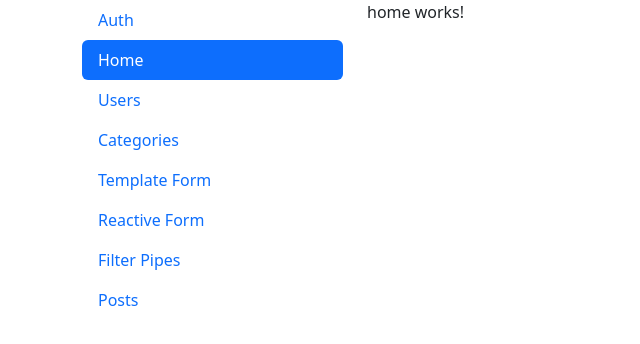
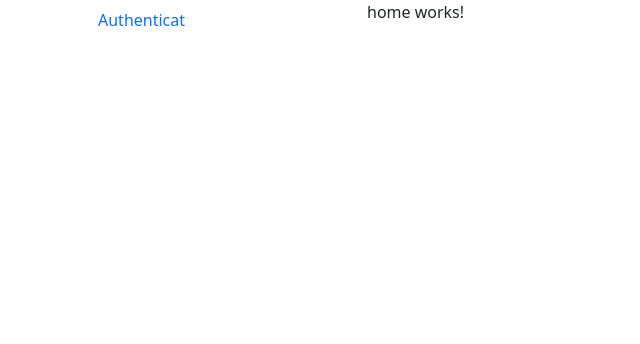
Before and after one commit to AdelBouzidi/Angular-Proj, an Angular app: page /#/auth in a window 1280 px wide. Shown: the top 344 px of the page, without its empty margins (0-640 px from the left). Built offline with nearby package versions, Linux system fonts and the light colour scheme.

Commit message:
video_113

```diff
--- a/src/app/auth/user.model.ts
+++ b/src/app/auth/user.model.ts
@@ -2,7 +2,5 @@ export class User{
     constructor(public email: string,
         public localId: string,
         private _token: string,
-        private expirationDate: Date){
-
-    }
+        private expirationDate: Date){}
 }
--- a/src/app/navigation/navigation.component.html
+++ b/src/app/navigation/navigation.component.html
@@ -1,3 +1,5 @@
+
+
     <ul class="nav flex-column nav-pills">
       <!-- Création de liens : -->
       <!-- <li class="nav-item"> <a href="/">Home</a> </li>
@@ -9,8 +11,19 @@
 
       <!-- <li class="nav-item"> <a routerLink="/">Home</a> </li>  -->
       <!-- ou bien: -->
-    <li class="nav-item"> <a class="nav-link" routerLink="/auth" routerLinkActive="active">Auth</a> </li>
+      <li class="nav-item" *ngIf="!isAuthenticated">
+      <a class="nav-link" routerLink="/auth" routerLinkActive="active">
+        Authenticat
+      </a>
+      </li>
 
+      <li class="nav-item" *ngIf="isAuthenticated">
+      <a class="nav-link" routerLink="/auth" routerLinkActive="active">
+        Logut
+      </a>
+      </li>
+
+      <div *ngIf="isAuthenticated">
       <li class="nav-item ">
         <a
         class="nav-link" [routerLink]="['/']"
@@ -27,4 +40,5 @@
       <li class="nav-item"> <a class="nav-link" [routerLink]="['/reactiveform']" routerLinkActive="active">Reactive Form</a> </li>
       <li class="nav-item"> <a class="nav-link" [routerLink]="['/filterpipes']" routerLinkActive="active">Filter Pipes</a> </li>
       <li class="nav-item"> <a class="nav-link" [routerLink]="['/posts']" routerLinkActive="active">Posts</a> </li>
+    </div>
     </ul>
--- a/src/app/navigation/navigation.component.ts
+++ b/src/app/navigation/navigation.component.ts
@@ -1,12 +1,21 @@
 import { Component, OnInit } from "@angular/core";
+import { User } from "../auth/user.model";
+import { AuthService } from "../services/auth.service";
 
 @Component({
     selector : 'App-Navigation',
     templateUrl: './navigation.component.html'
 })
 export class NavigationComponent implements OnInit{
+    isAuthenticated =false;
 
+    constructor(private authService: AuthService){
+    }
     ngOnInit(): void {
+        this.authService.userSub.subscribe(user=>{
+            // console.log(user);
+            this.isAuthenticated= user ? true: false;
+        })
     }
 
 }
--- a/src/app/services/auth.service.ts
+++ b/src/app/services/auth.service.ts
@@ -1,6 +1,6 @@
 import { HttpClient, HttpErrorResponse } from "@angular/common/http";
 import { Injectable } from "@angular/core";
-import { catchError, tap, throwError } from "rxjs";
+import { catchError, Subject, tap, throwError } from "rxjs";
 import { User} from "../auth/user.model";
 
 //data of response:
@@ -16,6 +16,7 @@ export interface AuthResponseData{
 @Injectable({providedIn: 'root'})
 export class AuthService{
     isLoggedIn =false;
+    userSub = new Subject<User>();
 
     constructor(private http: HttpClient){
     }
@@ -28,7 +29,7 @@ export class AuthService{
             // const expireDate = new Date( new Date().getTime()+ +Response.expireIn*1000);
             // //after succefuly response we will get the data here:
             // const user= new User(Response.email, Response.localId, Response.idToken, expireDate);
-            this.HandleUser //sinon yla derna tap(Response=>.... : this.HandleUser(Response)
+            this.HandleUser.bind(this) //sinon yla derna tap(Response=>.... : this.HandleUser(Response)
         ));
         // console.log(authRes);
     }
@@ -38,7 +39,7 @@ export class AuthService{
         return this.http.post<AuthResponseData>('https://identitytoolkit.googleapis.com/v1/accounts:signInWithPassword?key=AIzaSyAsR-nqUfokOrgzG7qZc7qqx49bcKiVmEc',
         {email, password, returnSecureToken: true}).pipe(catchError((errorRes)=>{
             return this.getErrorHandler(errorRes);
-        }), tap(this.HandleUser));
+        }), tap(this.HandleUser.bind(this)));
     }
 
 
@@ -46,6 +47,7 @@ export class AuthService{
         const expireDate = new Date( new Date().getTime()+ +Response.expireIn*1000);
         //after succefuly response we will get the data here:
         const user= new User(Response.email, Response.localId, Response.idToken, expireDate);
+        this.userSub.next(user);
     }
 
     //bech mandirouch catch error f sign up w f login fi zou2 ndirou une methode khir pour eviter la duplication
```
Lines whose indentation alone changed are shown as unchanged.
